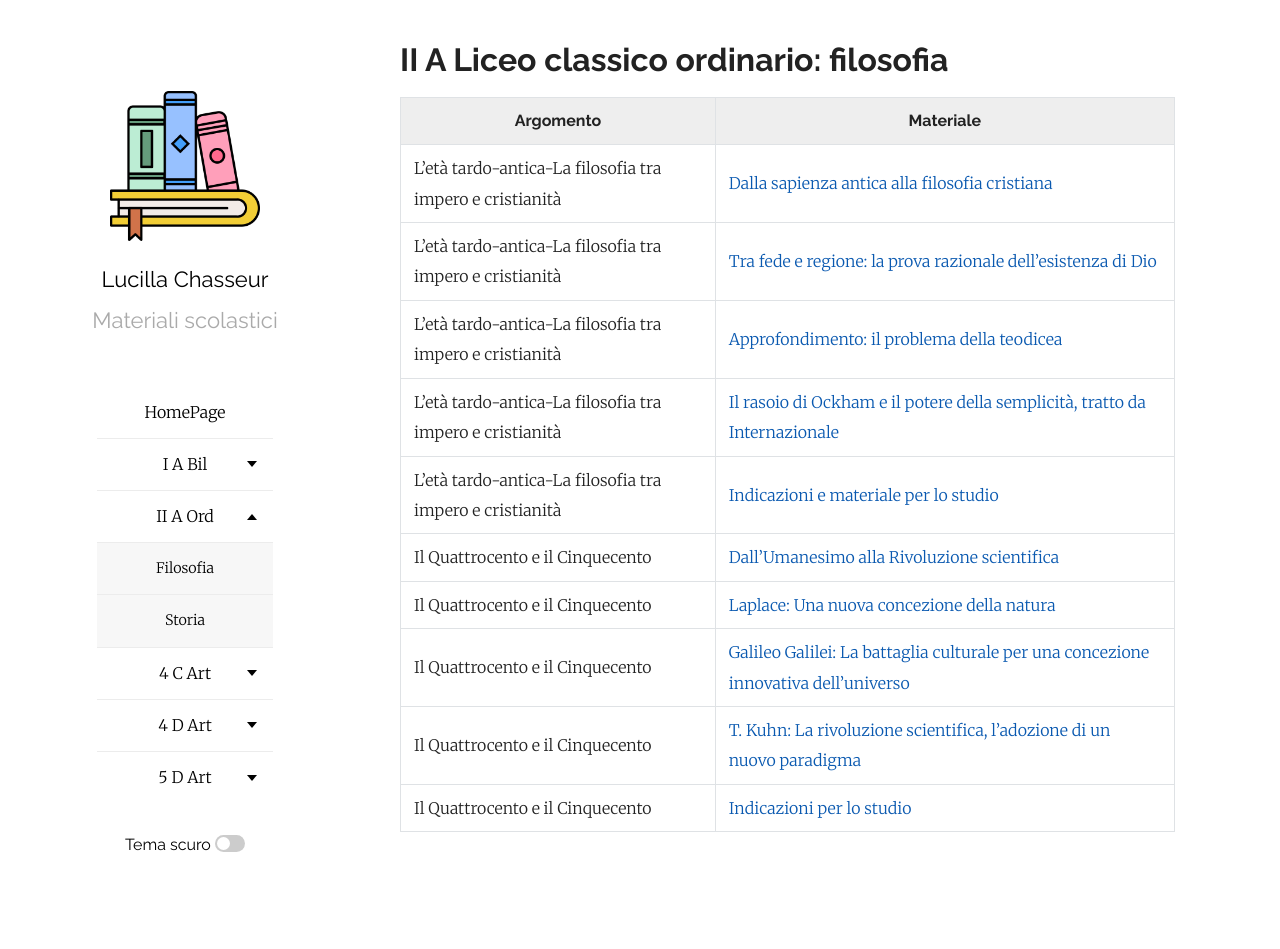
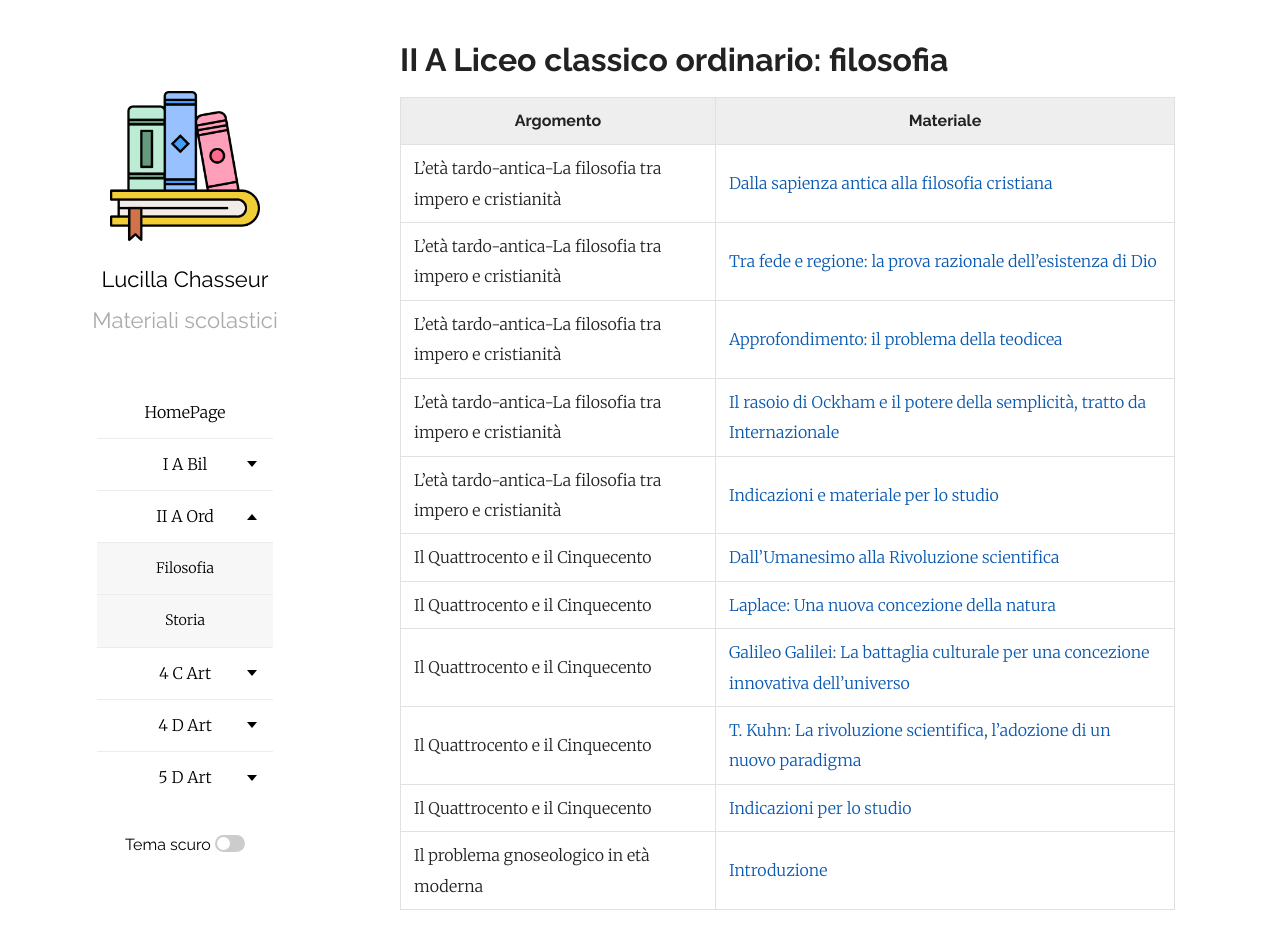
Before and after one commit to efemeridi/efemeridi.github.io, a Jekyll site: the page built from 2a_ord_filosofia.md, in a window 1280 px wide and 955 px high. Shown: the top 949 px of the window. Built offline with Jekyll 4.4.1, drawn with Linux system fonts in a browser that asks for light colours; our own code applies the rules of GitHub Pages for plain Markdown files.

Commit message:
Update 2a_ord_filosofia.md

```diff
--- a/2a_ord_filosofia.md
+++ b/2a_ord_filosofia.md
@@ -15,3 +15,4 @@ layout: page
 |Il Quattrocento e il Cinquecento|[Galileo Galilei: La battaglia culturale per una concezione innovativa dell'universo](/materiali/II_A_ord/filosofia/U_1_IL_400_E_IL_500/03_Galilei_lettera_Cristina_di_Lorena_Saggiatore.pdf/)
 |Il Quattrocento e il Cinquecento|[T. Kuhn: La rivoluzione scientifica, l'adozione di un nuovo paradigma](/materiali/II_A_ord/filosofia/U_1_IL_400_E_IL_500/04_KUHN_CLASSICO_IIA.pdf/)
 |Il Quattrocento e il Cinquecento|[Indicazioni per lo studio](/materiali/II_A_ord/filosofia/PROGRAMMI/02_filosofia_tra_400_e_500.pdf/)
+|Il problema gnoseologico in età moderna|[Introduzione](//)
```
